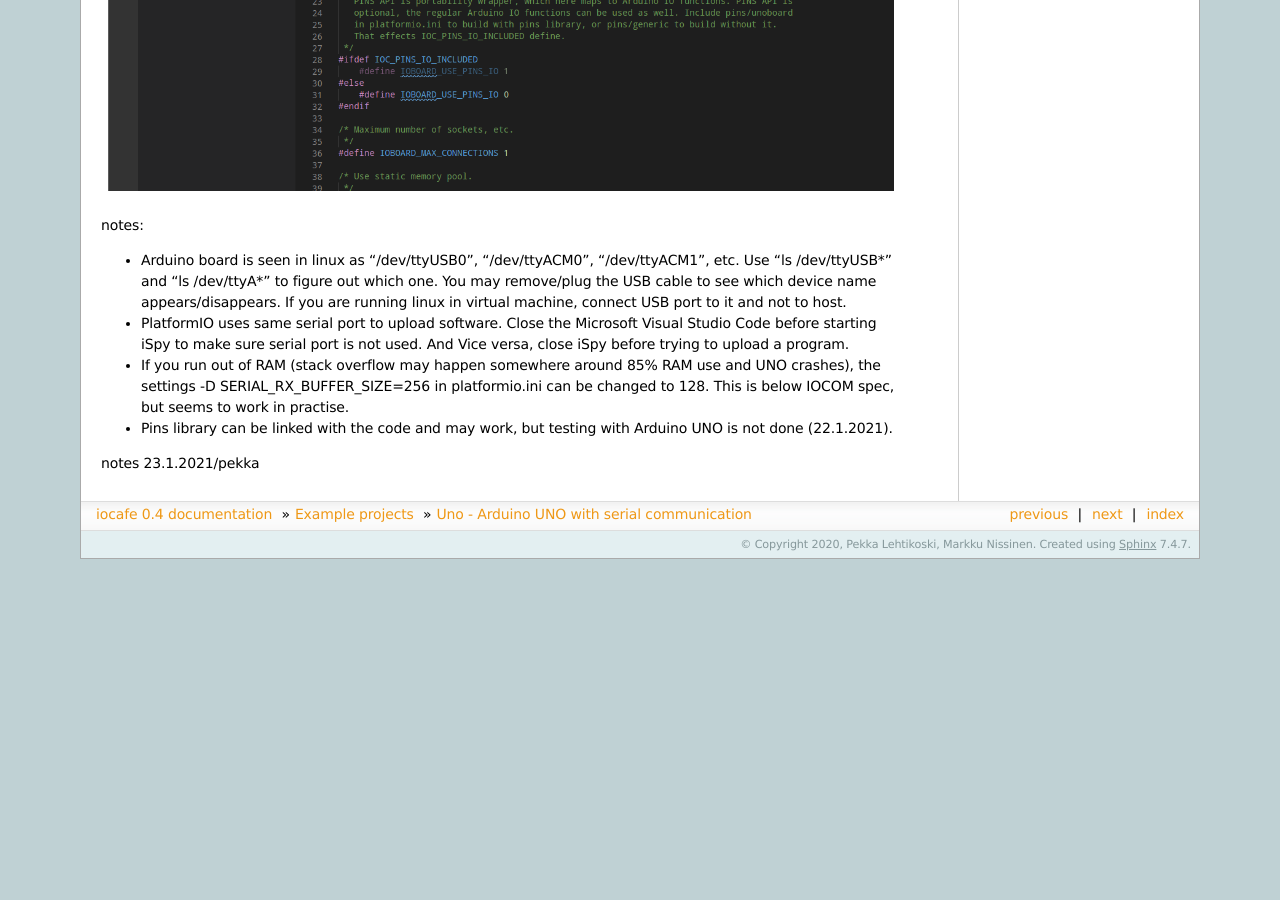
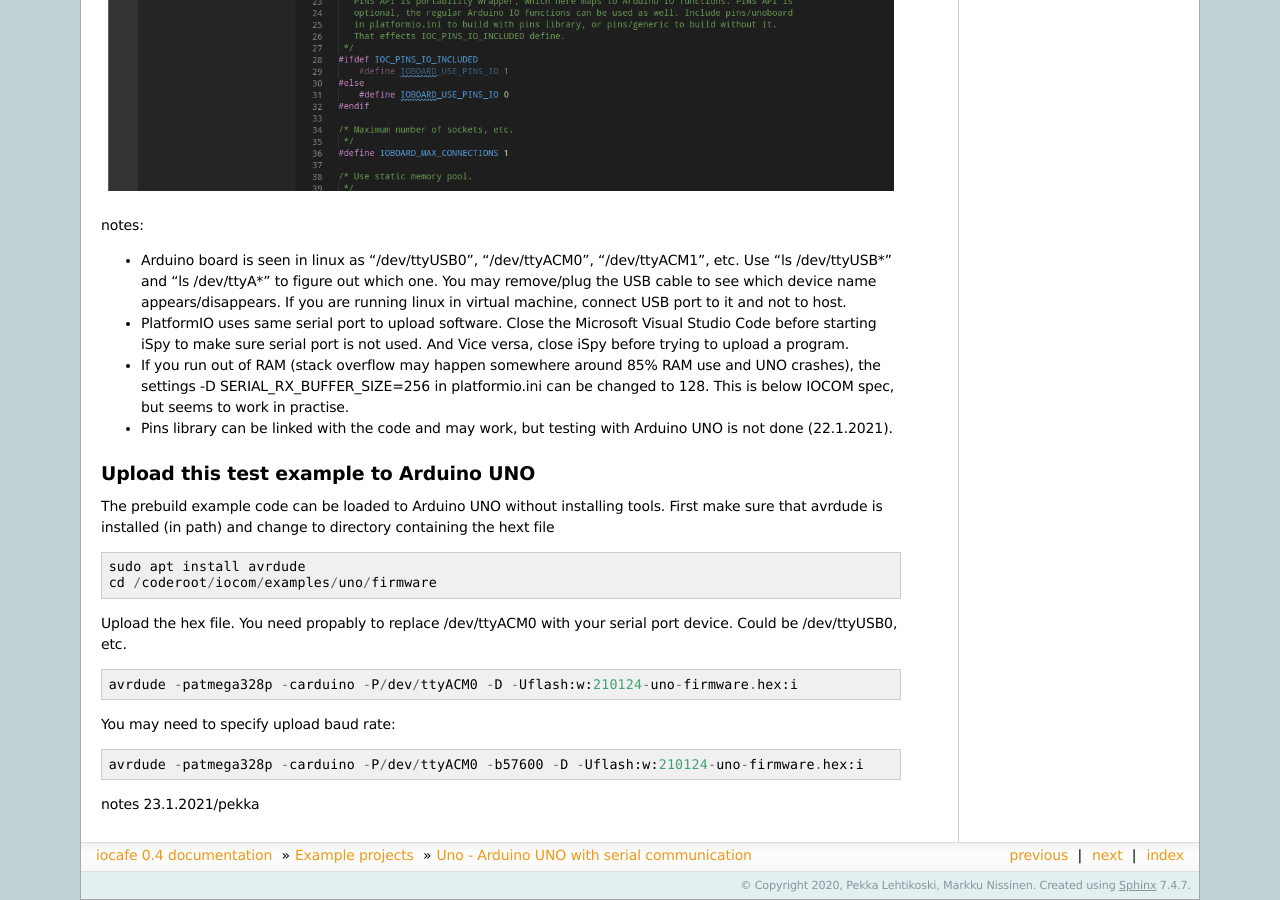
Before and after one commit to iocafe/iocafe-doc, a Sphinx documentation site: the page built from source/examples/iocom/uno/uno.rst, in a window 1280 px wide and 900 px high, scrolled down 3671 px. Built offline with Sphinx 7.4.7, drawn with Linux system fonts in a browser that asks for light colours; before the commit the page ends 4230 px from its top, so only the background shows below that; some of the changed text lies outside the part shown.

Commit message:
Still UNO doc update

```diff
--- a/source/examples/iocom/uno/uno.rst
+++ b/source/examples/iocom/uno/uno.rst
@@ -78,4 +78,28 @@ notes:
 * If you run out of RAM (stack overflow may happen somewhere around 85% RAM use and UNO crashes), the settings -D SERIAL_RX_BUFFER_SIZE=256 in platformio.ini can be changed to 128. This is below IOCOM spec, but seems to work in practise.
 * Pins library can be linked with the code and may work, but testing with Arduino UNO is not done (22.1.2021).
 
+
+Upload this test example to Arduino UNO
+*****************************************
+The prebuild example code can be loaded to Arduino UNO without installing tools.
+First make sure that avrdude is installed (in path) and change to directory containing the hext file
+
+::
+
+    sudo apt install avrdude
+    cd /coderoot/iocom/examples/uno/firmware
+
+Upload the hex file. You need propably to replace /dev/ttyACM0 with your serial port device. Could be /dev/ttyUSB0, etc.
+
+::
+
+    avrdude -patmega328p -carduino -P/dev/ttyACM0 -D -Uflash:w:210124-uno-firmware.hex:i
+
+
+You may need to specify upload baud rate:
+
+::
+
+    avrdude -patmega328p -carduino -P/dev/ttyACM0 -b57600 -D -Uflash:w:210124-uno-firmware.hex:i
+
 notes 23.1.2021/pekka
```
